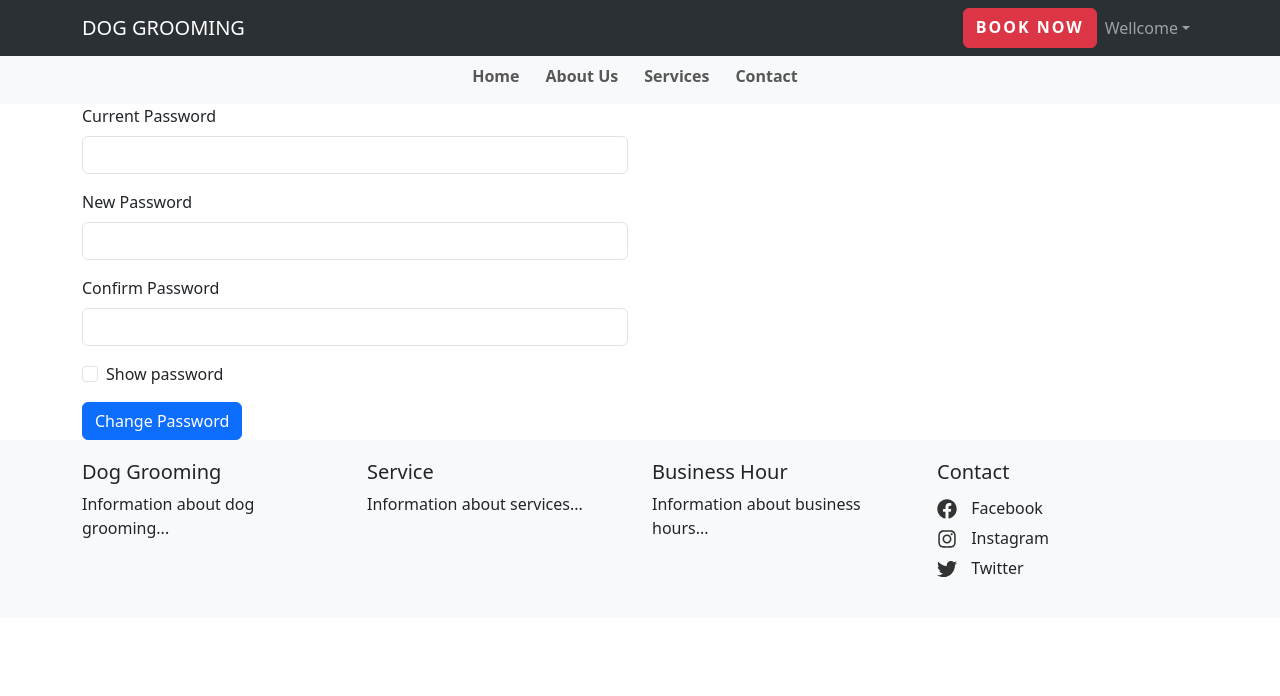
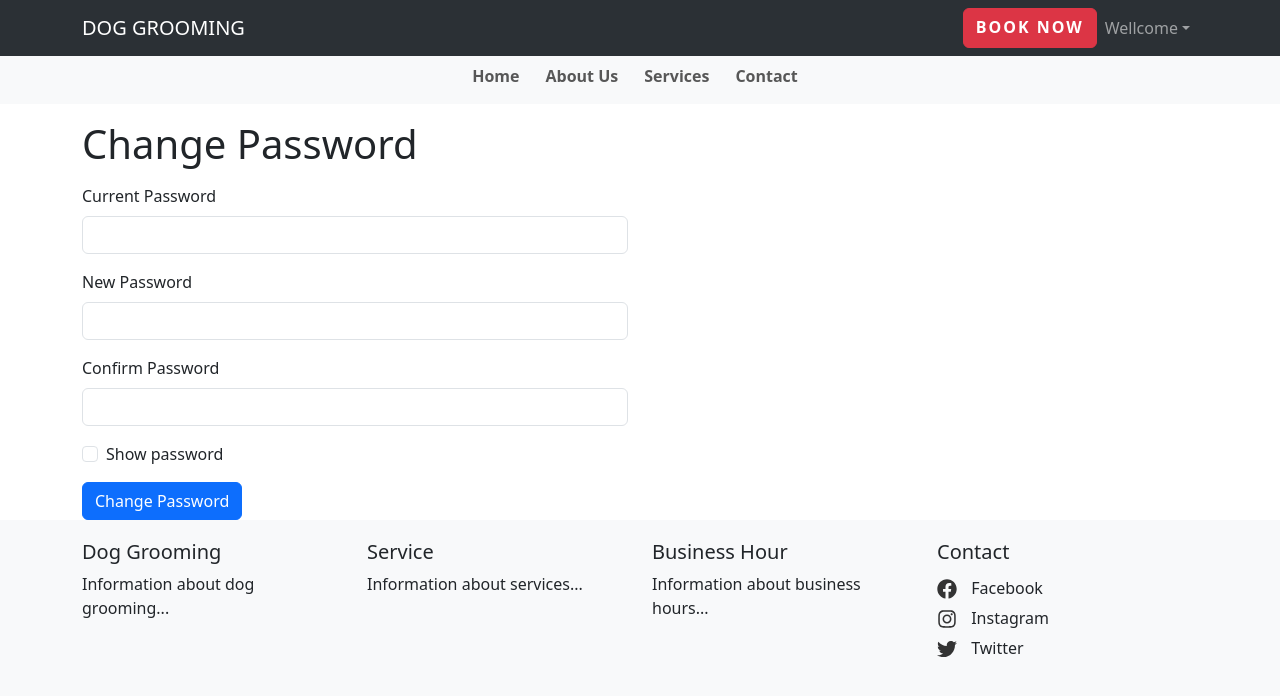
Before and after one commit to kbaitubayev/PRJ666-front, a Next.js app: page /password in a window 1280 px wide. Shown: the top 696 px of the page. Built offline with nearby package versions, Linux system fonts and the light colour scheme; sample sign-in values are in the browser's storage.

Commit message:
Add Profile and Change Password headers

```diff
--- a/pages/password.js
+++ b/pages/password.js
@@ -17,6 +17,8 @@ const Password = () => {
   };
 
   return (
+    <>
+    <h1 className='my-3'>Change Password</h1>
     <Form onSubmit={handleSubmit(onSubmit)}>
       <div className="row">
         <div className="col-md-6">
@@ -56,6 +58,8 @@ const Password = () => {
         </div>
       </div>
     </Form>
+    </>
+
   );
 }
 
--- a/pages/profile.js
+++ b/pages/profile.js
@@ -76,6 +76,7 @@ const Profile = () => {
 
     return (
         <>
+            <h1 className='my-3'>Profile</h1>
             <Form onSubmit={handleSubmit(onSubmit)}>
                 <Form.Group className="mb-3" controlId="formGridName">
                     <Form.Label>Name</Form.Label>
```
Also changed, not shown: styles/Home.module.css (+11 -5 lines), pages/index.js (indentation only).
